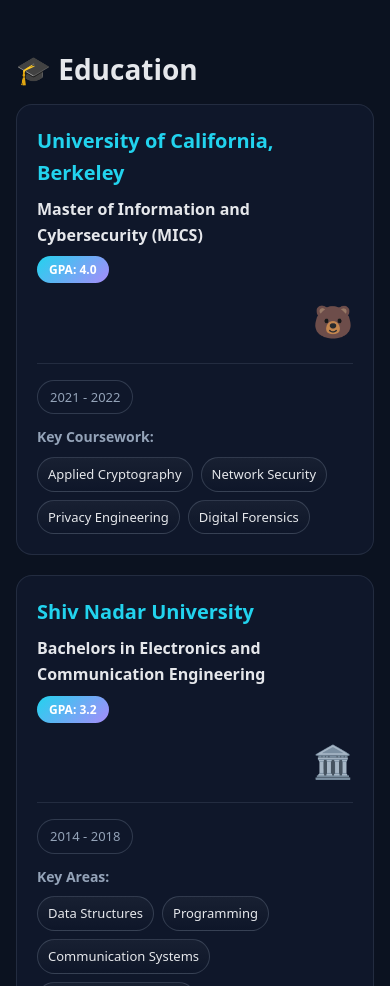
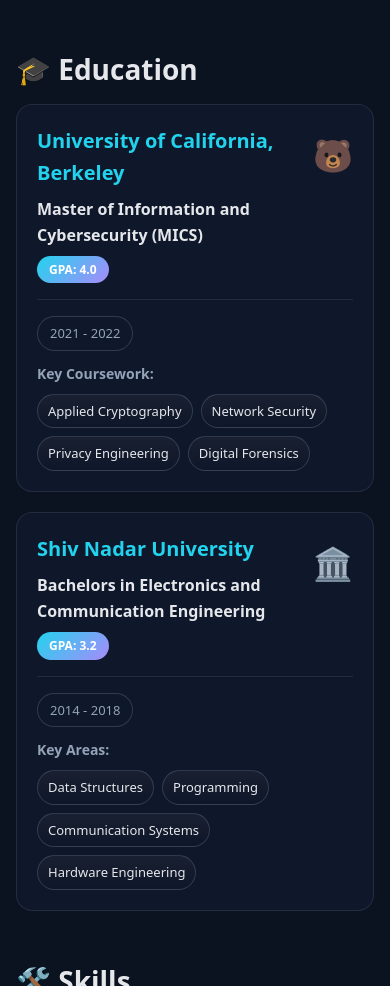
Before and after one commit to mangande/mangande.github.io, a plain HTML site: page index.html in a window 390 px wide. Shown: the part 1344-2330 px from the top of the page. Drawn offline with Linux system fonts and the light colour scheme.

Commit message:
fix mobile rendering

```diff
--- a/styles.css
+++ b/styles.css
@@ -354,8 +354,9 @@ a:hover{text-decoration:underline}
   }
   .theme-toggle .theme-text{display:none}
   .education-grid{grid-template-columns:1fr}
-  .education-header{flex-direction:column;gap:12px}
-  .education-icon{align-self:flex-end}
+  .education-header{flex-direction:row;gap:8px;align-items:flex-start}
+  .university-info{flex:1;min-width:0}
+  .education-icon{flex-shrink:0;align-self:flex-start;margin-top:4px}
   .role-header{flex-direction:column;align-items:flex-start;gap:4px}
   .company-header{flex-direction:row;align-items:flex-start;gap:8px;flex-wrap:nowrap}
   .company-info{flex:1;min-width:0}
```
